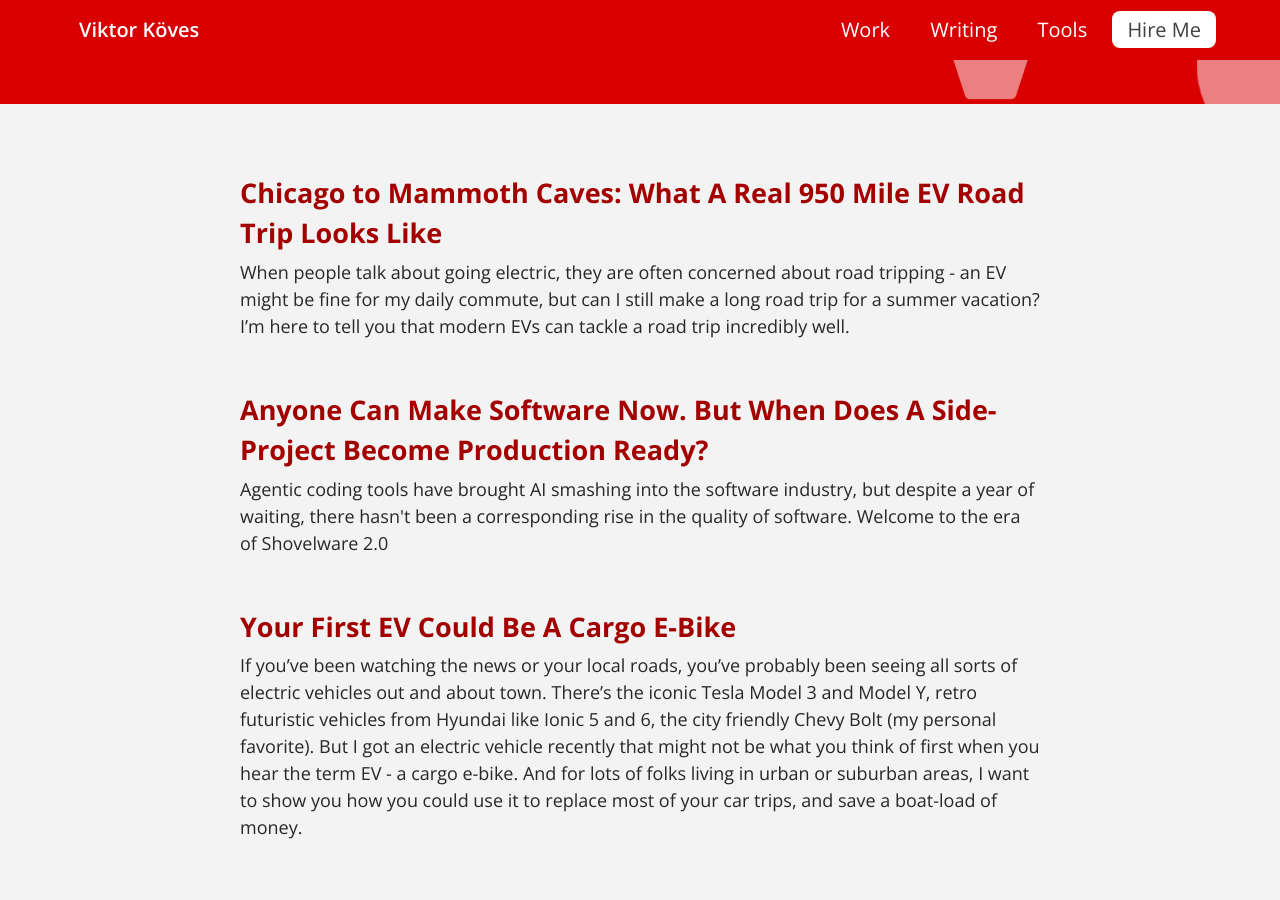
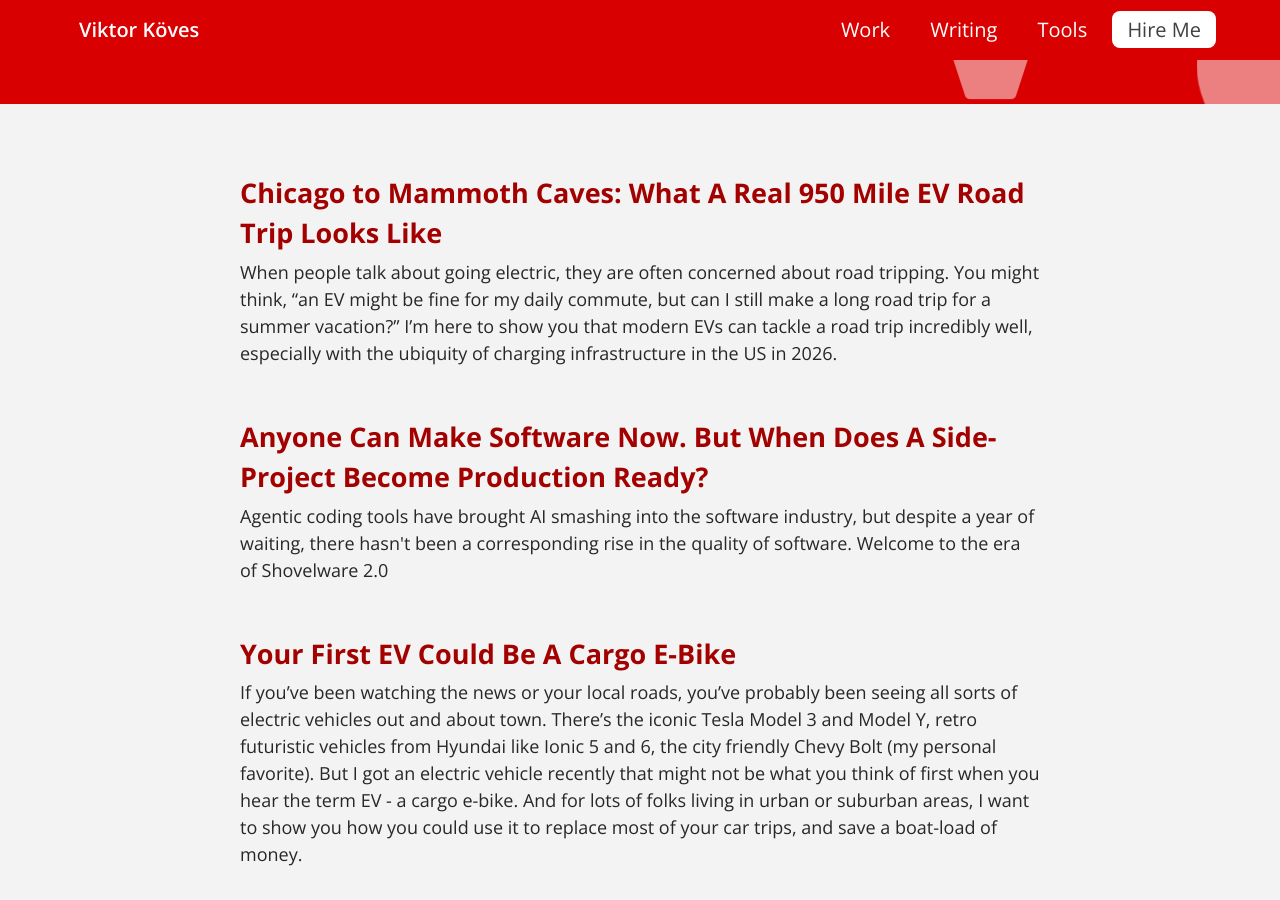
Before and after one commit to vkoves/vkoves.github.io, a Jekyll site: the page built from writing.html, in a window 1280 px wide and 900 px high, scrolled down 332 px. Built offline with Jekyll 4.4.1, drawn with Linux system fonts in a browser that asks for light colours; part of the change alters nothing that is shown.

```diff
--- a/_posts/2026-07-15-ev-road-tripping.md
+++ b/_posts/2026-07-15-ev-road-tripping.md
@@ -12,15 +12,17 @@ scripts:
  - articles/ev-road-trip.js
 ---
 
-When people talk about going electric, they are often concerned about road tripping - an EV might be
-fine for my daily commute, but can I still make a long road trip for a summer vacation? I'm here
-to tell you that modern EVs can tackle a road trip incredibly well.
+When people talk about going electric, they are often concerned about road tripping. You might
+think, &ldquo;an EV might be fine for my daily commute, but can I still make a long road trip for a
+summer vacation?&rdquo; I'm here to show you that modern EVs can tackle a road trip incredibly well,
+especially with the ubiquity of charging infrastructure in the US in 2026.
 
 ## What I'll Cover
 
 - How do you find charging stations?
+- How long does charging take?
 - How much does charging an EV cost?
-- What should you know before renting an EV?
+- What should you know before renting or buying an EV?
 
 ## The Vehicle - The Hyundai Ioniq 5!
 
@@ -32,13 +34,13 @@ For this road trip, I was driving a 2023 Hyundai Ioniq 5 SEL AWD, with a 77.4 kW
 
 The Ioniq 5 is a very capable but budget-friendly EV - here's some quick facts:
 
-- Starts at around $37,000 ($45,000 for the long-range version)
-- Charges 10% to 80% in about 20 minutes
-- EPA rated range of up to 318 miles
+- **Starting Price of ~$37,000 New** - $45,000 for the long-range version
+- **Charges 10% to 80% in about 20 minutes**
+- **Has An EPA Rated Range of Up to 318 miles** - in a mix of city and highway driving
 
-Since I was driving a 2023 all wheel drive model, it has an 266 mile EPA range rating - the newer
-model years have a larger battery for the long-range model, and rear wheel drive models have the
-318 mile range!
+Since I was driving a 2023 long-range all wheel drive model, it has a 266 mile EPA range rating.
+The newer model years have a larger battery for the long-range model, and rear wheel drive models
+have that 318 mile range I mentioned above.
 
 <div class="notice">
   <strong>Important Note: Road Tripping Isn't Where EVs Save You Money!</strong>
@@ -161,7 +163,7 @@ February 2024 and [opening their first location in February 2025](https://www.el
 Because they had just opened, Ionna actually had a 20 cent/kWh deal, and we only paid $14.05 for
 that full charge - talk about a deal! Even if gas was let's say $3 a gallon in Indiana (I didn't
 get a photo of gas prices nearby, but in late July after more gas price rises, $3.50 was in the
-area), that's ~4.5 gallons of gas, only enough for 112 miles in an car of average gas mileage (25 MPG).
+area), that's ~4.5 gallons of gas, only enough for 112 miles in an car of average gas mileage (25 mpg).
 
 We ended up charging for 42 minutes in Lafayette, but that's not because the car needed to - if we
 were really rushing, we'd hit 80% at keep going, since all EVs (and all battery powered devices)
@@ -215,6 +217,8 @@ just 17 miles away!
 
 ## Return Charging Stops {#charging-day2}
 
+### Stop 1 - Pre-Trip Top Up at Pilot Flying J in Sonora, Kentucky
+
 As mentioned above, there was a charger just 17 miles away from our hotel, just a short drive away.
 This was a Pilot Flying J truck stop in Sonora, Kentucky, and we made a very short stop - since we
 arrived with 43% charge, in just 14 minutes we charged to 86% for a cost of $26.23.
@@ -233,7 +237,7 @@ Next up, our detour - no charging involved, but we drove over to Lexington to me
 eating up 110 miles - we still had plenty of charge in town (around 40%), but that meant we'd need
 to make another stop somewhat shortly.
 
-## Stop 1
+### Stop 2 - Pilot Flying J in Waddy, Kentucky
 
 After a nice ride through some countryside to check out some horses, 36 miles away from Lexington
 we got to a Pilot Flying J in Waddy, Kentucky. We charged for 18 minutes, getting from 24% to 82% for
@@ -247,7 +251,7 @@ $36.16.
       $36.16.">
 </a>
 
-## Stop 2
+### Stop 3 - Electrify America in Indianapolis
 
 146 miles away from our last stop, we got to an Electrify America station on the Southern end of
 Indianapolis (technically in Beech Grove). Since I knew that further North were the new Ionna
@@ -276,7 +280,7 @@ next stop, for $22.92.
   </a>
 </div>
 
-## Stop 3
+## Stop 4 - Ionna in Lafayette, Indiana
 
 Back at Ionna Lafayette, IN - 35% to 100% for $11.58 in 35 minutes. This was thanks to the
 20 cents per kWh sale for this brand new station, and since and we were eating dinner, we ended up
@@ -289,10 +293,11 @@ letting the car fully charge. So this was a longer charging stop, but not becaus
         of charge from 35%, 54.1 kWh delivered in 35 minutes, and a final cost of $11.58.">
 </a>
 
-## Stop 4 - Only Needed Because We're Renting
+## Stop 5 - Only Needed Because We're Renting
 
-Just one last stop! We needed to return the car at over 70% charge, so after 143 miles of driving we
-ended up back at the Electrify America Station in Rosemont at the Fashion Outlets. We arrived with
+Just one last stop, but only because this was a rental car! With this rental (and likely most) we
+needed to return the car at over 70% charge, so after 143 miles of driving we ended up back at the
+Electrify America Station in Rosemont at the Fashion Outlets that we started at. We arrived with
 46% charge, and we charged up to 78% **in just 8 minutes** for $14.39!
 
 <a class="image-link" href="/post-assets/ev-roadtrip/day3/rosemont-day3-receipt.webp"
@@ -304,8 +309,8 @@ ended up back at the Electrify America Station in Rosemont at the Fashion Outlet
 
 ## Back in Chicago {#chicago-return}
 
-And voila! A few miles to the airport from Rosemont, and we were back in Chicago with the rental car
-returned!
+And voila - it was just a few miles to the airport from Rosemont, and we were back in Chicago with
+the rental car returned!
 
 ## Our Final Costs & Time
 
@@ -324,16 +329,16 @@ trip covered a whopping <strong>952 miles!</strong> Let's break down what that c
 | Electrify America<br><span class="cost-table__location">Indianapolis, IN</span> | 19% → 65% | 38.2 kWh | $22.92 | $0.60 | 13 min |
 | Ionna<br><span class="cost-table__location">Lafayette, IN</span> | 35% → 100% | 54.1 kWh | $11.58 | $0.20 | 35 min |
 | Electrify America<br><span class="cost-table__location">Rosemont, IL</span> | 46% → 75% | 25.8 kWh | $14.39 | $0.56 | 8 min |
-| Total | | 390.3 kWh | $190.70 | | 3 hr 10 min |
+| Total | | 390 kWh | $190.70 | | 3 hr 10 min |
 
 </div>
 
 ### Some Costs To Compare
 
-To cover 952 miles in an average gas car, with 25 MPG, you'd be buying 38 gallons of gas. At the
+To cover 952 miles in an average gas car, with 25 mpg, you'd be buying 38 gallons of gas. At the
 current national average of around $4, that's $152 in gas. So our EV roadtrip cost us a bit more than
-driving a gas car the equivalent distance, but with home charging (at the ComEd rate of 15 cents per
-kWh), our <strong>390 kWh could cost just around $58.50 - that's $94 cheaper than the gas
+driving a gas car the equivalent distance, but **with home charging** (at the ComEd rate of 15 cents per
+kWh), our <strong>390 kWh could cost just around $58.50, $94 cheaper than the gas
 equivalent, around one third the cost!</strong>
 
 This reflects an important thing about EV ownership: EVs save you money primarily from charging
@@ -375,7 +380,17 @@ Ionna station).
 
 ## Closing Thoughts
 
+I'm a big numbers guy, so I think having all the data on what a road trip really looks like is
+helpful, and I hope it helps you understand what it was like! But it's also important
+to emphasize the subjective experience here too - **we were very rarely stopping just for the
+car** (except our initial and final charges of each day) and **were rarely waiting on the car**.
+Some people are good at driving for six hours without a break, but that's not really my cup of tea.
+After two hours, especially in the summer heat, I usually need to use the bathroom and appreciate a
+break to stretch my legs. And since the car charged so quickly, using the bathroom and grabbing a
+snack was plenty of the time for the car to charge.
 
+Or put more concisely: **road tripping in a good EV isn't any more inconvenient for most people
+than a typical gas car**.
 
 ### Tips For Renting
 
@@ -395,6 +410,18 @@ require an adapter to charge at Tesla superchargers. Just pop open the charge do
 rental car and check what charging standard it uses!
 
 ### Getting Into An EV
+
+Are you or someone you know ready to get into an electric vehicle? Here's a few tips!
+
+#### Know How You Use Your Car
+
+If you're in a two-car household, maybe you want an EV to replace a commuter car - so you can settle
+for something older with lower range and slower charging speeds, to save money. But if you like road
+tripping, make sure you pay attention to the range as well as the charging speed and _charging time_
+(often cited as the time to charge from 10% - 80%) of the EVs you're interested in.
+
+As an example, our ioniq 5 charged from 10 - 80% in 18 minutes, while an older Chevy Bolt takes 53
+minutes, and their newly redesigned 2026 model takes only 25 minutes!
 
 #### Look At The Used Market!
 
@@ -425,6 +452,29 @@ range.
         for $14,990.">
 </div>
 
+#### Don't Think You Need A Level 2 Charger At Home
+
+Charging an EV on a standard household outlet is called Level 1 charging, while a higher powered
+240V outlet can be used for what's called Level 2 charging. But unless you drive a lot _every day_
+**you probably don't need a Level 2 charger!** Level 1 chargers give you 3 - 5 miles per hour of
+charge, but overnight for say, 10 hours, that means you'll get 30 - 50 miles back.
+
+To learn more, check out this quick video from This Old House, which dives into it more:
+
+<iframe width="560" height="315" src="https://www.youtube.com/embed/_YcnMRSqdtE?si=HSIu_-fSkUei22Nl"
+  title="YouTube Video Player - Electric Vehicle Chargers Explained, This Old House"
+  frameborder="0"
+  allow="accelerometer; autoplay; clipboard-write; encrypted-media; gyroscope; picture-in-picture; web-share"
+  referrerpolicy="strict-origin-when-cross-origin" allowfullscreen></iframe>
+
+And if you can't charge at home, you can still go electric, but you won't save as much money. Since
+most EVs have 300 miles of range, if you live in a city, you probably will only need to charge say,
+once a week, depending on how much you drive.
+
+**If you do drive daily to work, see if your workplace has or can install a Level 2 EV charger** - many
+parking garages in downtown Chicago have them, for example, letting you charge your car relatively
+affordably during the work day!
+
 #### Check for Rebates
 
 A lot of states have rebates for EVs or EV chargers. In Illinois, [ComEd has a rebate for EV
@@ -432,4 +482,35 @@ chargers](https://www.comed.com/about-us/clean-energy/electric-vehicle-charger-a
 that can give $750 or $2,500 towards a charger and installation, depending on your income and
 community.
 
+#### Talk to An Existing EV Owner
+
+If you have questions or concerns about going electric, the best way to learn more is to talk to a
+neighbor, friend, or family member who already has an electric car. They can tell you about their
+specific vehicle, how they manage charging, and take you for a drive!
+
+## Closing
+
+I hope this deep dive into my road trip was helpful, and shows you just how doable road tripping in
+an EV can be! I've been driving electric for years now, and it's gotten easier every year, as cars
+charge faster and chargers become more commonplace.
+
+And if you found the article helpful, share it with a friend!
+
+## Appendix
+
 ### Terminology
+
+- kilowatt (kW) - a unit of power, roughly equal to the instantenous power draw of a microwave. EV
+charging speeds are in kilowatts, with many modern EVs able to hit over 100 kW on compatible
+chargers.
+
+- kilowatt hour (kWh) - a unit of energy. As a rough heuristic, about the energy it takes to run a
+microwave for an hour. One kWh can usually take you a few miles in an EV. EV batteries often range
+from 40 kWh in smaller cars to up to even 205 kWh in large pickup trucks, and even bigger in larger
+vehicles.
+
+- Level 1/2/3 Charging - categories for EV charging speeds. Level 1 is the slowest charging speed,
+from a common household outlet, while Level 3 is the fastest, found just at dedicated fast charging
+sites, and Level 2 is a middle-ground that requires running a dedicated 240 Volt circuit, but is
+fairly common.
+[Learn more from Car and Driver](https://www.caranddriver.com/features/a70141873/ev-charging-levels-explained/).
--- a/css/articles/ev-road-trip.scss
+++ b/css/articles/ev-road-trip.scss
@@ -55,7 +55,7 @@ $trip-progress-radius: 1rem;
   overflow-x: scroll;
 
   table {
-    width: 800px;
+    width: 850px;
   }
 
   // All backgrounds use theme CSS variables so they flip automatically between
@@ -276,12 +276,19 @@ main.post .image-link {
 }
 
 h2 {
-  border-left: 5px solid transparent;
   padding-left: 0.5rem;
   margin-left: -0.5rem;
   transition: border-color 0.3s ease;
   scroll-margin-top: 300px;
 }
+
+h2, h3 {
+  margin-bottom: 0.5rem;
+}
+
+h4 { margin-bottom: 0.25rem; }
+
+h2 + p, h3 + p, h4 + p { margin-top: 0; }
 
 h2.-active-section {
   border-color: $brand-red;
@@ -546,3 +553,9 @@ h2.-active-section {
     margin: auto;
   }
 }
+
+iframe {
+  display: block;
+  margin: auto;
+  max-width: 100%;
+}
```
